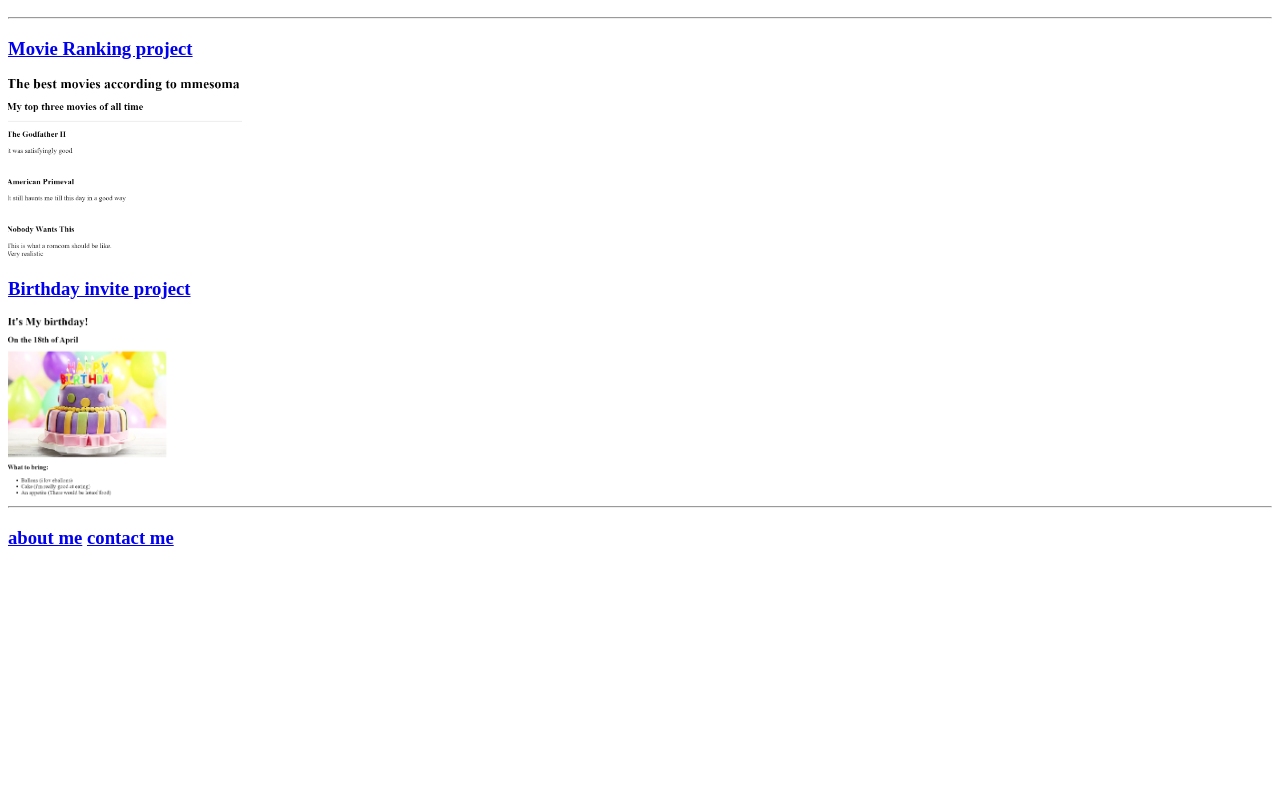
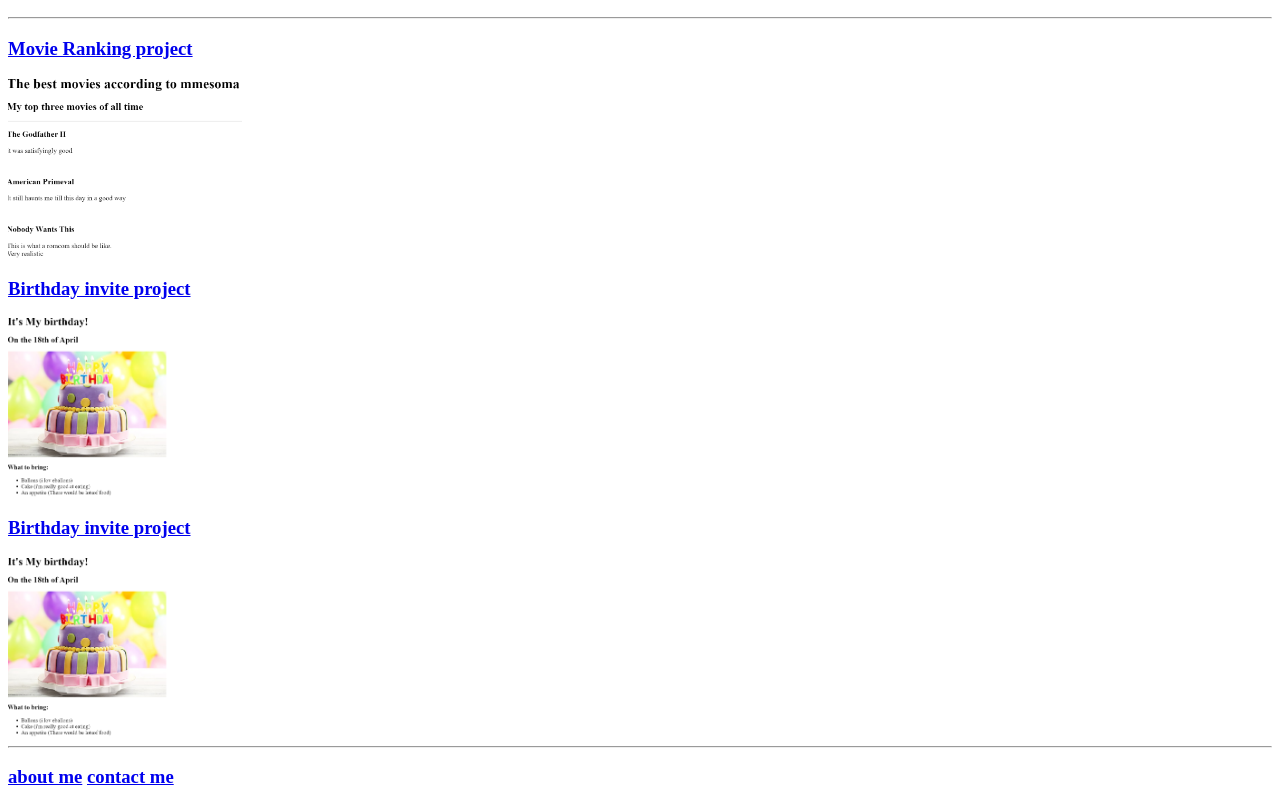
Before and after one commit to Mmesomma/html-portfolio, a plain HTML site: page index.html in a window 1280 px wide. Shown: the part 96-903 px from the top of the page. Before the commit the page ends 800 px from the top, so only its background shows below. Drawn offline with Linux system fonts and the light colour scheme.

Commit message:
Update index.html

```diff
--- a/index.html
+++ b/index.html
@@ -15,6 +15,8 @@
 
     <h3><a href="./public/Birthday invite.html/">Birthday invite project</a></h3>
     <img src="./assets/images/Screenshot 2025-03-29 114149.png" height="180" alt="link to birthday invite project">
+    <h3><a href="./public/Birthday invite.html/">Birthday invite project</a></h3>
+    <img src="./assets/images/Screenshot 2025-03-29 114149.png" height="180" alt="link to birthday invite project">
     <hr>
     <h3><a href="./public/about.html">about me</a> <a href="./public/contact.html">contact me</a></h3>
 </body>
```
